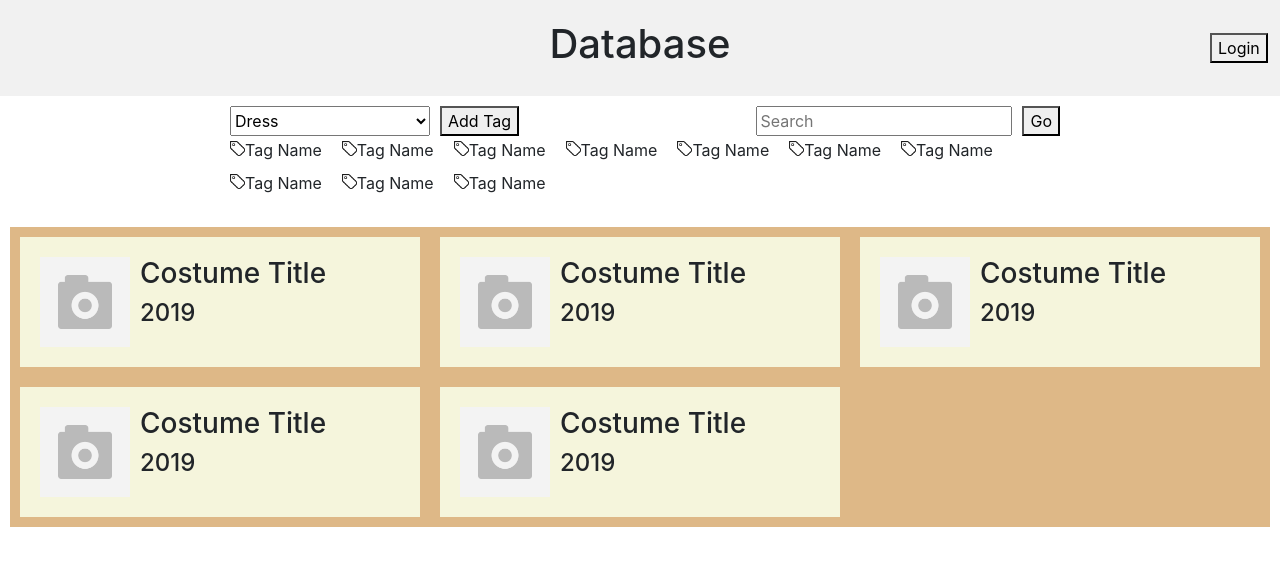
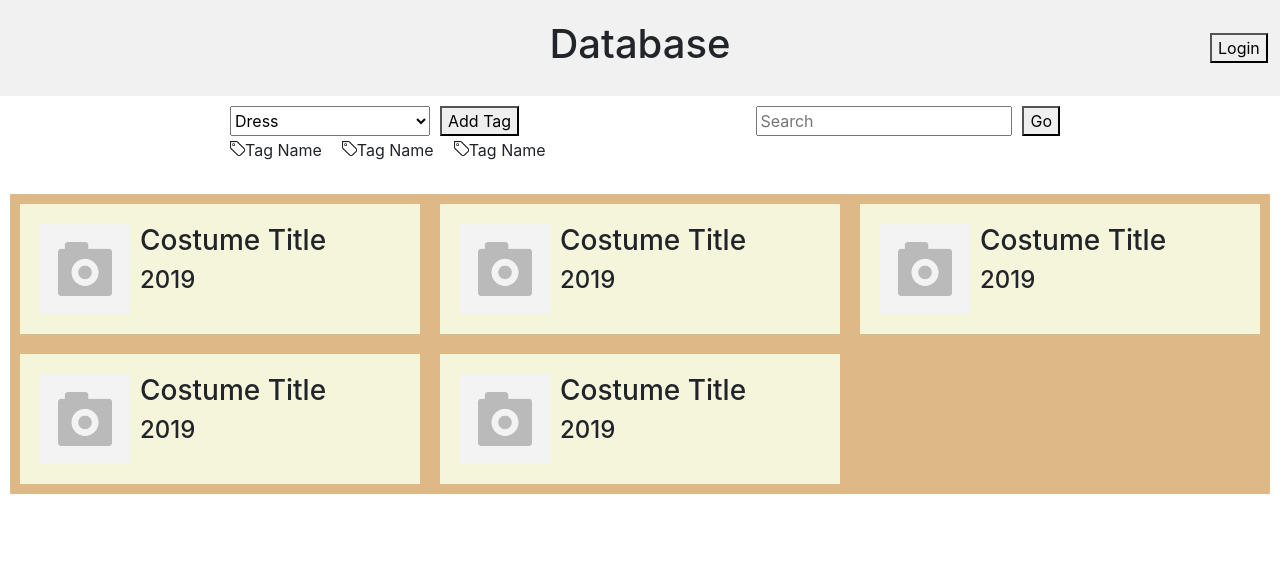
Before and after one commit to samfry13/image-database, a React (Create React App) app: page / in a window 1280 px wide. Shown: the top 566 px of the page. Built offline with nearby package versions, Linux system fonts and the light colour scheme.

Commit message:
Item Detailed View structure

```diff
--- a/src/App.css
+++ b/src/App.css
@@ -128,3 +128,5 @@
   height: 100%;
   padding-right: 10px;
 }
+
+/* ---------- Item Detailed Section ---------- */
--- a/src/components/TagsList.jsx
+++ b/src/components/TagsList.jsx
@@ -9,13 +9,6 @@ class TagsList extends Component {
         <Tag />
         <Tag />
         <Tag />
-        <Tag />
-        <Tag />
-        <Tag />
-        <Tag />
-        <Tag />
-        <Tag />
-        <Tag />
       </div>
     );
   }
```
Also changed, not shown: src/components/ItemDetailedView.jsx (added, +25 -0 lines), src/components/ItemEditView.jsx (added, +10 -0 lines).
